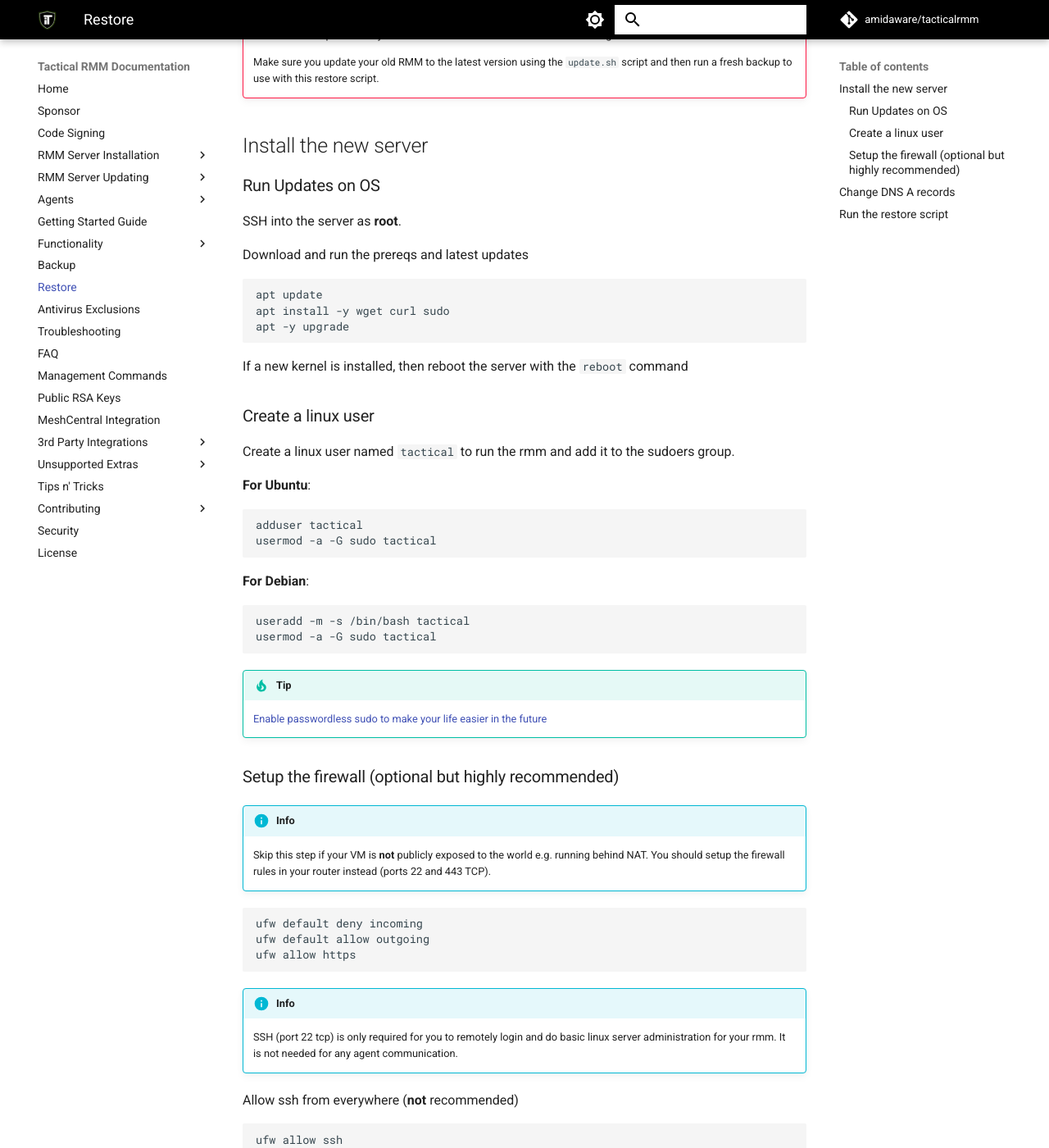
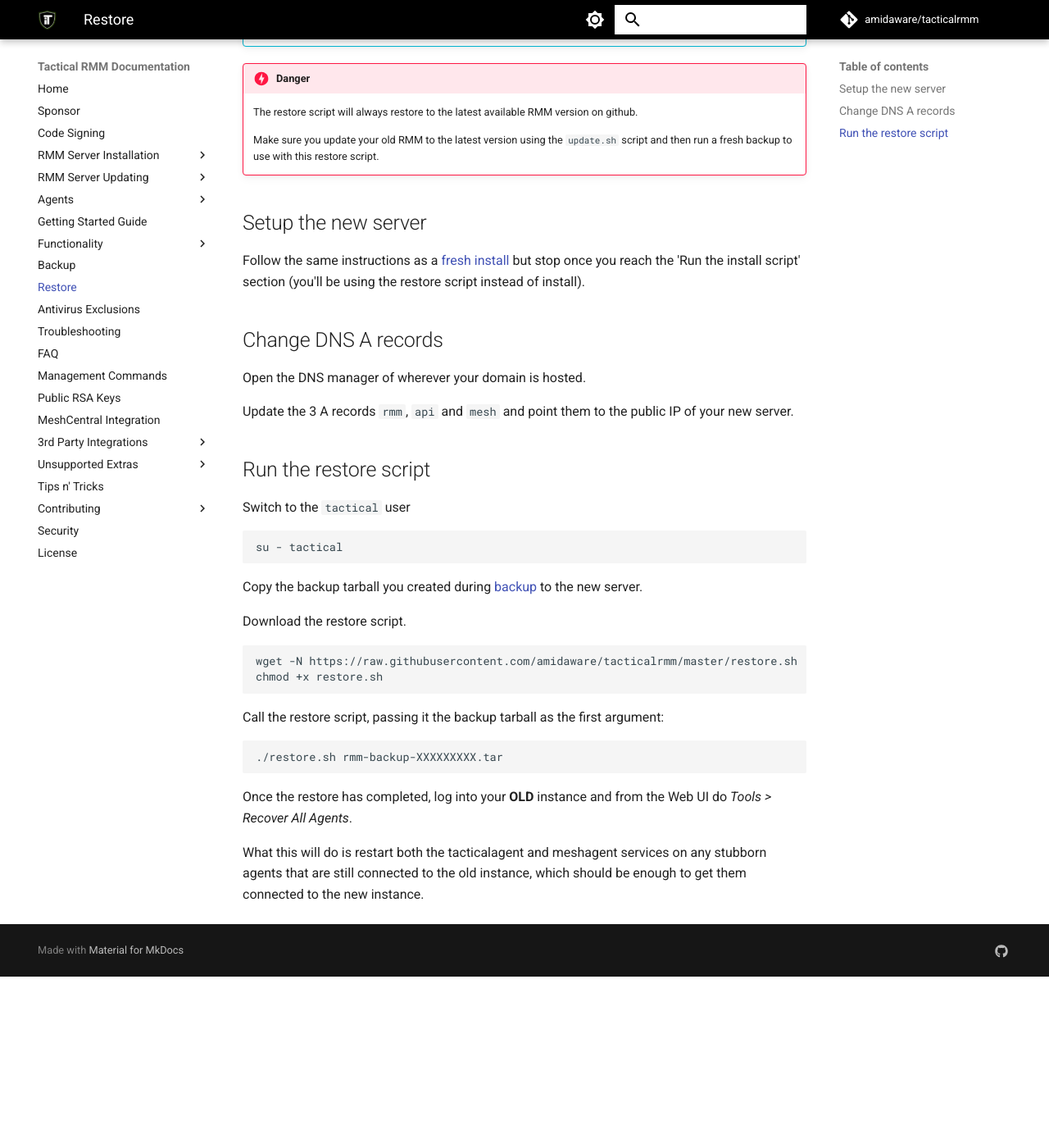
Before and after one commit to amidaware/trmm-docs, an MkDocs documentation site: the page built from docs/restore.md, in a window 1280 px wide and 1400 px high, scrolled down 301 px. Shown: the whole window at 82% size. Built offline with MkDocs 1.6.1 and Material for MkDocs 9.7.7, drawn with Linux system fonts in a browser that asks for light colours; comment, search, counter and statistics services are not loaded; after the commit the page ends 1492 px from its top, so only the background shows below that; some of the changed text lies outside the part shown.

Commit message:
update restore docs

````diff
--- a/docs/restore.md
+++ b/docs/restore.md
@@ -2,104 +2,47 @@
 
 !!!info
     It is currently not possible to restore to a different domain/subdomain, only to a different physical or virtual server.
+
+    If the purpose of your restore is to migrate your instance from one machine to another, then it is recommended to leave both the old and new instances up and running until all your agents have successfully migrated to the new instance. You can use the old instance to forcefully migrate stubborn agents that are still attached to it (see instructions below).
 
 !!!danger
     The restore script will always restore to the latest available RMM version on github.
 
     Make sure you update your old RMM to the latest version using the `update.sh` script and then run a fresh backup to use with this restore script.
 
-## Install the new server
+## Setup the new server
 
-### Run Updates on OS
-
-SSH into the server as **root**.
-
-Download and run the prereqs and latest updates
-
-```bash
-apt update
-apt install -y wget curl sudo
-apt -y upgrade
-```
-
-If a new kernel is installed, then reboot the server with the `reboot` command
-
-### Create a linux user
-
-Create a linux user named `tactical` to run the rmm and add it to the sudoers group.
-
-**For Ubuntu**:
-
-```bash
-adduser tactical
-usermod -a -G sudo tactical
-```
-
-**For Debian**:
-
-```bash
-useradd -m -s /bin/bash tactical
-usermod -a -G sudo tactical
-```
-
-!!!tip
-    [Enable passwordless sudo to make your life easier in the future](https://linuxconfig.org/configure-sudo-without-password-on-ubuntu-20-04-focal-fossa-linux)
-
-### Setup the firewall (optional but highly recommended)
-
-!!!info
-    Skip this step if your VM is __not__ publicly exposed to the world e.g. running behind NAT. You should setup the firewall rules in your router instead (ports 22 and 443 TCP).
-
-```bash
-ufw default deny incoming
-ufw default allow outgoing
-ufw allow https
-```
-
-!!!info
-    SSH (port 22 tcp) is only required for you to remotely login and do basic linux server administration for your rmm. It is not needed for any agent communication.<br/>
-Allow ssh from everywhere (__not__ recommended)
-
-```bash
-ufw allow ssh
-```
-
-Allow ssh from only allowed IP's (__highly__ recommended)
-
-```bash
-ufw allow proto tcp from X.X.X.X to any port 22
-ufw allow proto tcp from X.X.X.X to any port 22
-```
-
-Enable and activate the firewall
-
-```bash
-ufw enable && ufw reload
-```
-
-!!!note
-    You will never login to the server again as `root` again unless something has gone horribly wrong, and you're working with the developers.
-
+Follow the same instructions as a [fresh install](install_server.md) but stop once you reach the 'Run the install script' section (you'll be using the restore script instead of install).
 
 ## Change DNS A records
 
 Open the DNS manager of wherever your domain is hosted.
 
-Change the 3 A records `rmm`, `api` and `mesh` and point them to the public IP of your new server.
-
+Update the 3 A records `rmm`, `api` and `mesh` and point them to the public IP of your new server.
 ## Run the restore script
 
-1. Make sure you're logged in with the non-root user (eg `tactical`)
+Switch to the `tactical` user
 
-2. Copy the backup tar file you created during [backup](backup.md) to the new server.
+```bash
+su - tactical
+```
 
-3. Download the restore script.
+Copy the backup tarball you created during [backup](backup.md) to the new server.
 
-        wget -N https://raw.githubusercontent.com/amidaware/tacticalrmm/master/restore.sh
-        chmod +x restore.sh
+Download the restore script.
 
-4. Call the restore script, passing it the backup file as the first argument:
+```bash
+wget -N https://raw.githubusercontent.com/amidaware/tacticalrmm/master/restore.sh
+chmod +x restore.sh
+```
+
+Call the restore script, passing it the backup tarball as the first argument:
 
 ```bash
 ./restore.sh rmm-backup-XXXXXXXXX.tar
 ```
+
+
+Once the restore has completed, log into your **OLD** instance and from the Web UI do *Tools > Recover All Agents*.
+
+What this will do is restart both the tacticalagent and meshagent services on any stubborn agents that are still connected to the old instance, which should be enough to get them connected to the new instance.
````
